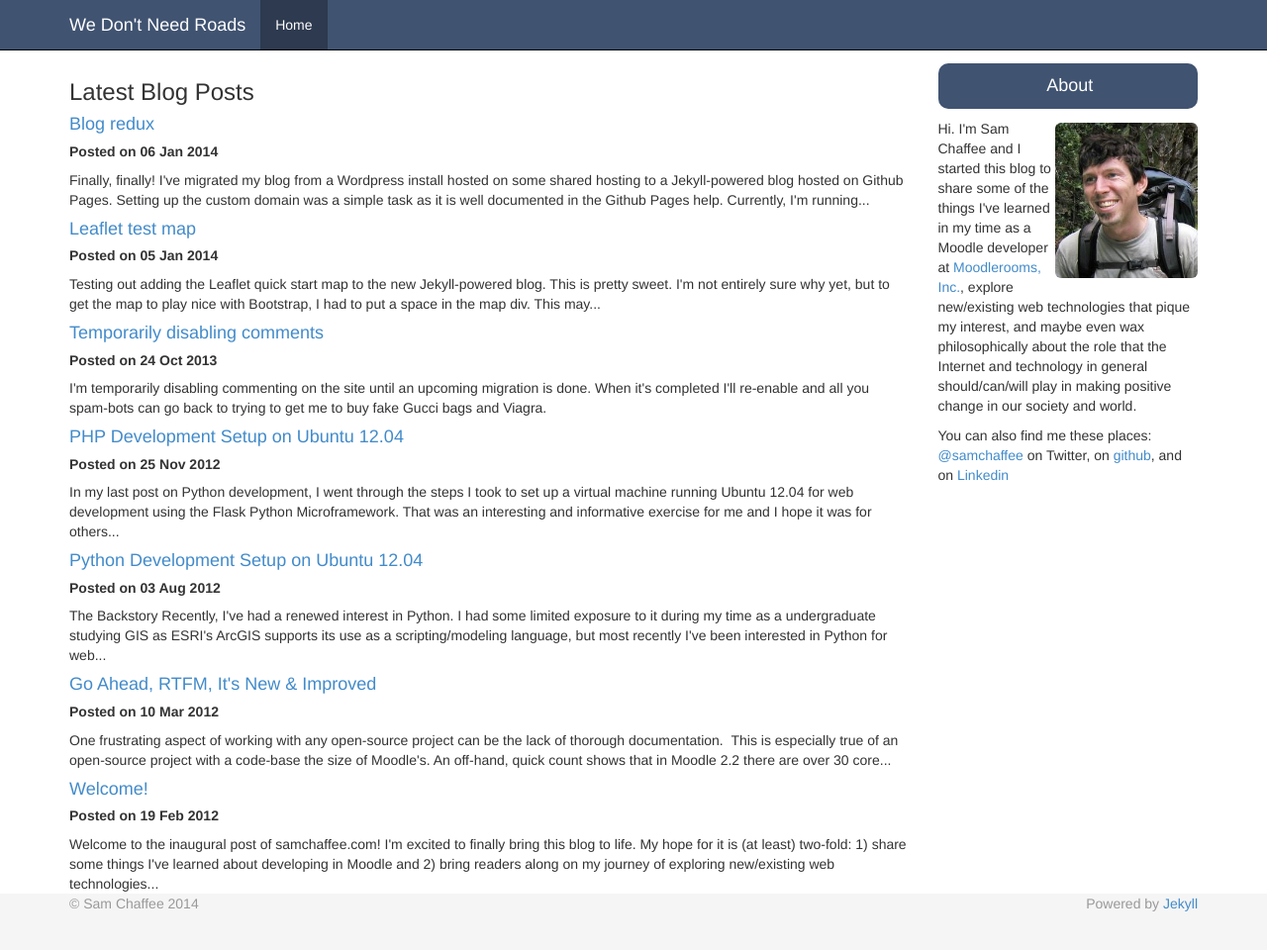
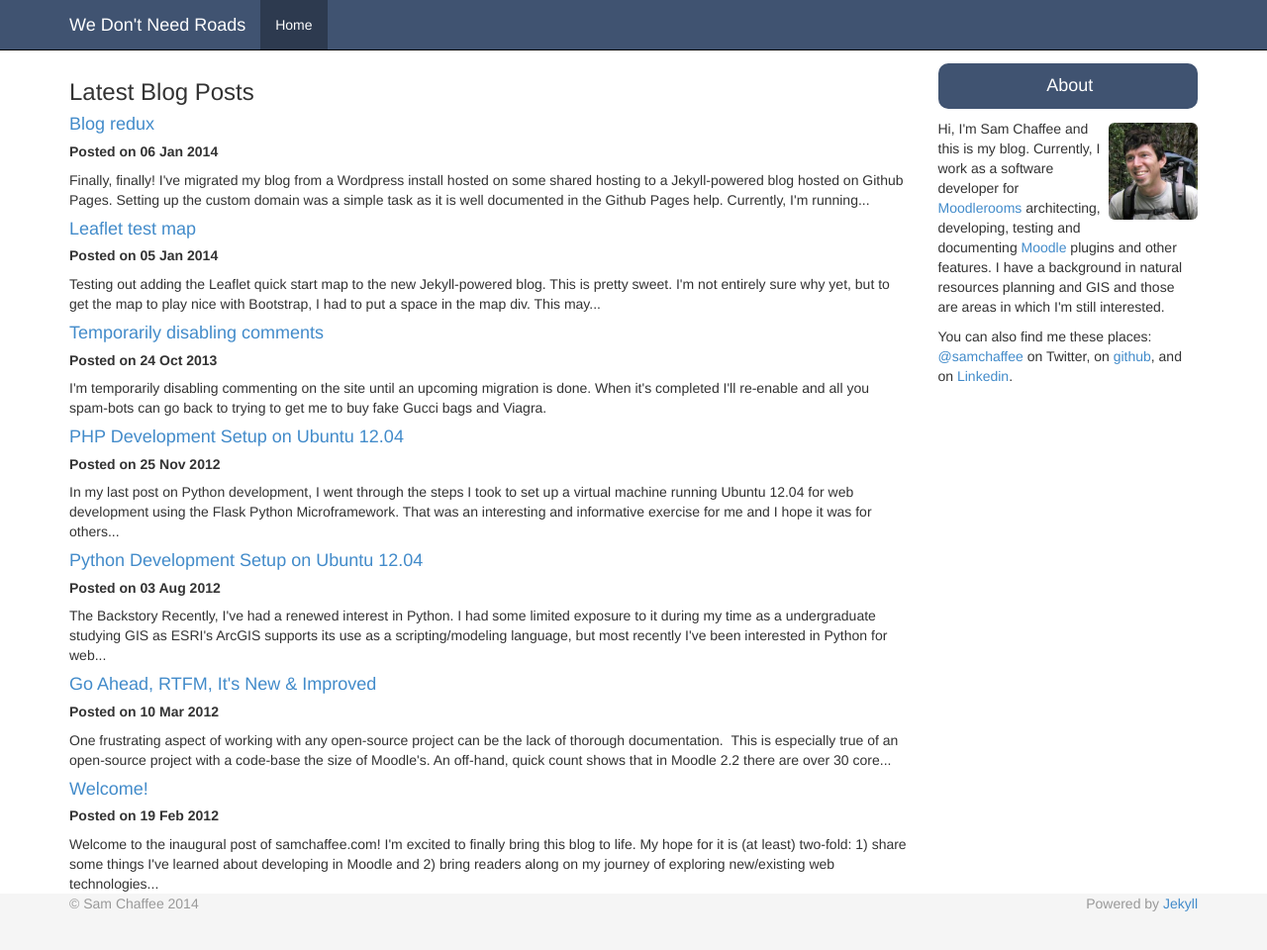
Before and after one commit to samchaffee/samchaffee.github.io, a Jekyll site: the page built from index.html, in a window 1280 px wide and 963 px high. Shown: the top 960 px of the window at 99% size. Built offline with Jekyll 4.4.1, drawn with Linux system fonts in a browser that asks for light colours; nearby versions of some CDN libraries.

Commit message:
Changed about text and resized about image

```diff
--- a/_includes/about.html
+++ b/_includes/about.html
@@ -1,6 +1,7 @@
 <div id="about" class="sidebar">
 	<span class="badge badge-inverse"><h4 class="sidetitle">About</h4></span>
 	<img class="img-rounded img-responsive" title="Sam Chaffee" src="/img/mebackpack.jpg" alt="Sam Chaffee" />
-	<p>Hi. I'm Sam Chaffee and I started this blog to share some of the things I've learned in my time as a Moodle developer at <a title="Moodlerooms" href="http://www.moodlerooms.com">Moodlerooms, Inc.</a>, explore new/existing web technologies that pique my interest, and maybe even wax philosophically about the role that the Internet and technology in general should/can/will play in making positive change in our society and world.</p>
-	<p>You can also find me these places: <a title="Twitter" href="https://twitter.com/#!/samchaffee">@samchaffee</a> on Twitter, on <a title="github" href="https://github.com/samchaffee">github</a>, and on <a title="Linkedin" href="http://www.linkedin.com/in/samchaffee">Linkedin</a></p>
+	<p>Hi, I'm Sam Chaffee and this is my blog. Currently, I work as a software developer for <a title="Moodlerooms" href="http://www.moodlerooms.com">Moodlerooms</a> architecting, developing, testing and documenting <a title="Moodle" href="https://moodle.org/">Moodle</a> plugins and other features. I have a background in natural resources planning and GIS and those are areas in which I'm still interested.</p>
+
+	<p>You can also find me these places: <a title="Twitter" href="https://twitter.com/#!/samchaffee">@samchaffee</a> on Twitter, on <a title="github" href="https://github.com/samchaffee">github</a>, and on <a title="Linkedin" href="http://www.linkedin.com/in/samchaffee">Linkedin</a>.</p>
 </div>
--- a/css/samchaffee.css
+++ b/css/samchaffee.css
@@ -39,7 +39,7 @@ body {
 }
 
 #about img {
-	width: 144px;
+	width: 90px;
 	float: right;
 	margin-top: 4px;
 	margin-left: 4px;
```
